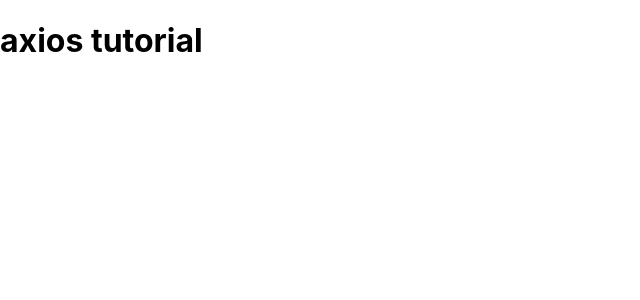
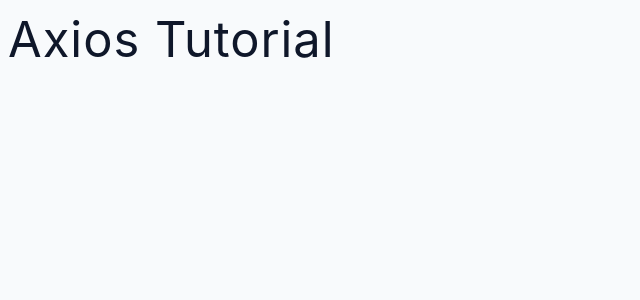
Before and after one commit to Ilie1985/axios_tutorial, a React (Create React App) app: page / in a window 1280 px wide. Shown: the top 300 px of the page, without its empty margins (0-640 px from the left). Built offline with nearby package versions, Linux system fonts and the light colour scheme.

Commit message:
global variables and elements css

```diff
--- a/src/index.css
+++ b/src/index.css
@@ -1,13 +1,127 @@
-body {
-  margin: 0;
-  font-family: -apple-system, BlinkMacSystemFont, 'Segoe UI', 'Roboto', 'Oxygen',
-    'Ubuntu', 'Cantarell', 'Fira Sans', 'Droid Sans', 'Helvetica Neue',
-    sans-serif;
-  -webkit-font-smoothing: antialiased;
-  -moz-osx-font-smoothing: grayscale;
+*,
+::after,
+::before {
+  box-sizing: border-box;
+}
+/* fonts */
+/* @import url('https://fonts.googleapis.com/css2?family=Roboto:wght@400;500;600&family=Montserrat&display=swap'); */
+
+html {
+  font-size: 100%;
+} /*16px*/
+
+:root {
+  /* colors */
+  --primary-100: #e2e0ff;
+  --primary-200: #c1beff;
+  --primary-300: #a29dff;
+  --primary-400: #837dff;
+  --primary-500: #645cff;
+  --primary-600: #504acc;
+  --primary-700: #3c3799;
+  --primary-800: #282566;
+  --primary-900: #141233;
+
+  /* grey */
+  --grey-50: #f8fafc;
+  --grey-100: #f1f5f9;
+  --grey-200: #e2e8f0;
+  --grey-300: #cbd5e1;
+  --grey-400: #94a3b8;
+  --grey-500: #64748b;
+  --grey-600: #475569;
+  --grey-700: #334155;
+  --grey-800: #1e293b;
+  --grey-900: #0f172a;
+  /* rest of the colors */
+  --black: #222;
+  --white: #fff;
+  --red-light: #f8d7da;
+  --red-dark: #842029;
+  --green-light: #d1e7dd;
+  --green-dark: #0f5132;
+
+  /* fonts  */
+  /* --headingFont: 'Roboto', sans-serif;
+  --bodyFont: 'Nunito', sans-serif; */
+  --small-text: 0.875rem;
+  --extra-small-text: 0.7em;
+  /* rest of the vars */
+  --backgroundColor: var(--grey-50);
+  --textColor: var(--grey-900);
+  --borderRadius: 0.25rem;
+  --letterSpacing: 1px;
+  --transition: 0.3s ease-in-out all;
+  --max-width: 1120px;
+  --fixed-width: 600px;
+
+  /* box shadow*/
+  --shadow-1: 0 1px 3px 0 rgba(0, 0, 0, 0.1), 0 1px 2px 0 rgba(0, 0, 0, 0.06);
+  --shadow-2: 0 4px 6px -1px rgba(0, 0, 0, 0.1),
+    0 2px 4px -1px rgba(0, 0, 0, 0.06);
+  --shadow-3: 0 10px 15px -3px rgba(0, 0, 0, 0.1),
+    0 4px 6px -2px rgba(0, 0, 0, 0.05);
+  --shadow-4: 0 20px 25px -5px rgba(0, 0, 0, 0.1),
+    0 10px 10px -5px rgba(0, 0, 0, 0.04);
 }
 
-code {
-  font-family: source-code-pro, Menlo, Monaco, Consolas, 'Courier New',
-    monospace;
+body {
+  background: var(--backgroundColor);
+  font-family: -apple-system, BlinkMacSystemFont, 'Segoe UI', Roboto, Oxygen,
+    Ubuntu, Cantarell, 'Open Sans', 'Helvetica Neue', sans-serif;
+  font-weight: 400;
+  line-height: 1.75;
+  color: var(--textColor);
 }
+
+p {
+  margin: 0;
+  max-width: 40em;
+}
+
+h1,
+h2,
+h3,
+h4,
+h5 {
+  margin: 0;
+  font-family: var(--headingFont);
+  font-weight: 400;
+  line-height: 1.3;
+  text-transform: capitalize;
+  letter-spacing: var(--letterSpacing);
+}
+
+h1 {
+  margin: 0;
+  font-size: 3.052rem;
+}
+
+h2 {
+  font-size: 2.441rem;
+}
+
+h3 {
+  font-size: 1.953rem;
+}
+
+h4 {
+  font-size: 1.563rem;
+}
+
+h5 {
+  font-size: 1.25rem;
+}
+
+small,
+.text-small {
+  font-size: var(--small-text);
+}
+
+a {
+  text-decoration: none;
+}
+ul {
+  list-style-type: none;
+  padding: 0;
+}
```
